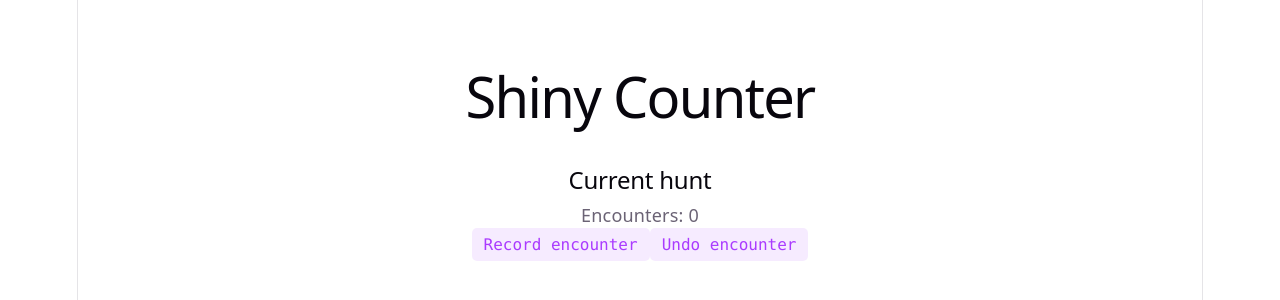
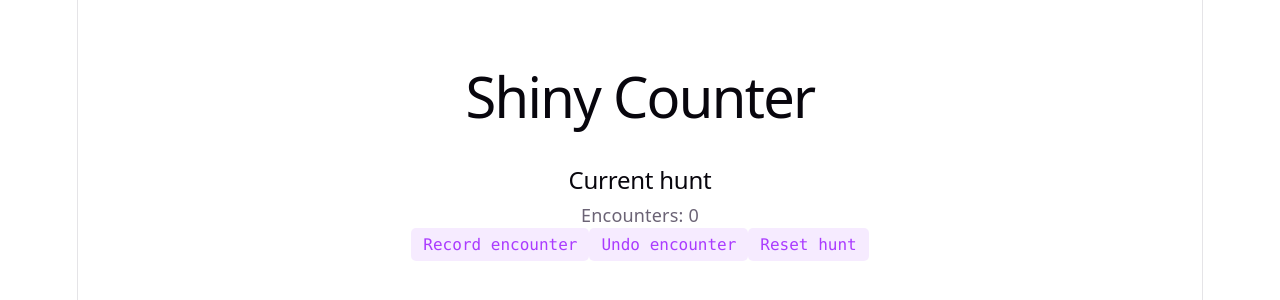
Before and after one commit to StormCloud1706/shiny-encounter-counter-web, a React (Vite) app: page / in a window 1280 px wide. Shown: the part 232-532 px from the top of the page. Built offline with nearby package versions, Linux system fonts and the light colour scheme.

Commit message:
feat: add confirmed hunt reset

```diff
--- a/src/App.jsx
+++ b/src/App.jsx
@@ -28,6 +28,18 @@ function App() {
           Undo encounter
         </button>
 
+        <button
+          type="button"
+          className="counter"
+          onClick={() => {
+            if (window.confirm('Reset this hunt?')) {
+              setCount(0)
+            }
+          }}
+        >
+          Reset hunt
+        </button>
+
       </section>
     </main>
   )
```
Also changed, not shown: 2 other files (tests, documents, lock files or other folders).
